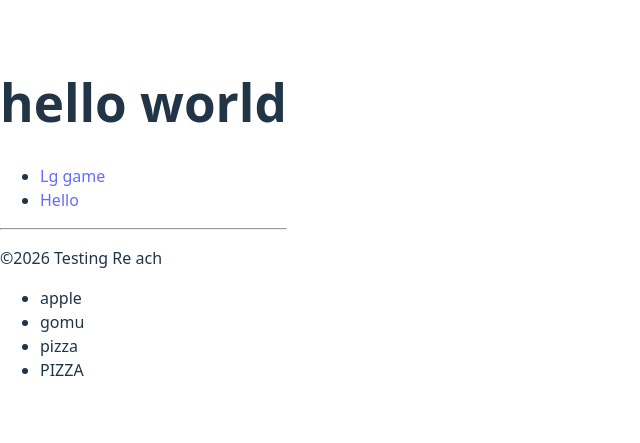
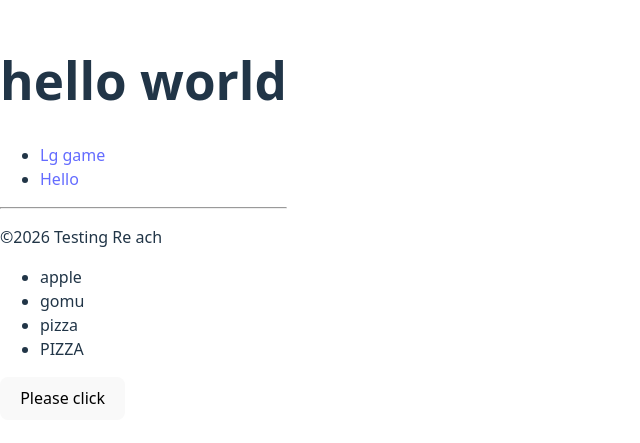
Before and after one commit to fizz168/react, a React (Vite) app in the folder react/: page / in a window 1280 px wide. Shown: the part 181-624 px from the top of the page, without its empty margins (0-640 px from the left). Built offline with nearby package versions, Linux system fonts and the light colour scheme.

Commit message:
feat : button

```diff
--- a/react/src/App.jsx
+++ b/react/src/App.jsx
@@ -8,6 +8,7 @@
 import Header from './Header'; // 1. Must import it
 import Footer from './Footer';
 import Food from './Food';
+import Button from './Button';
 
 function App() {
   return (
@@ -15,6 +16,8 @@ function App() {
    <Header></Header>
    <Footer></Footer>
    <Food></Food>
+   <Button></Button>
+
    </>
   );
 }
--- /dev/null
+++ b/react/src/Button.jsx
@@ -0,0 +1,7 @@
+function Button(){
+    return(
+    <button className="Button">Please click</button>
+    );
+
+}
+export default Button
```
